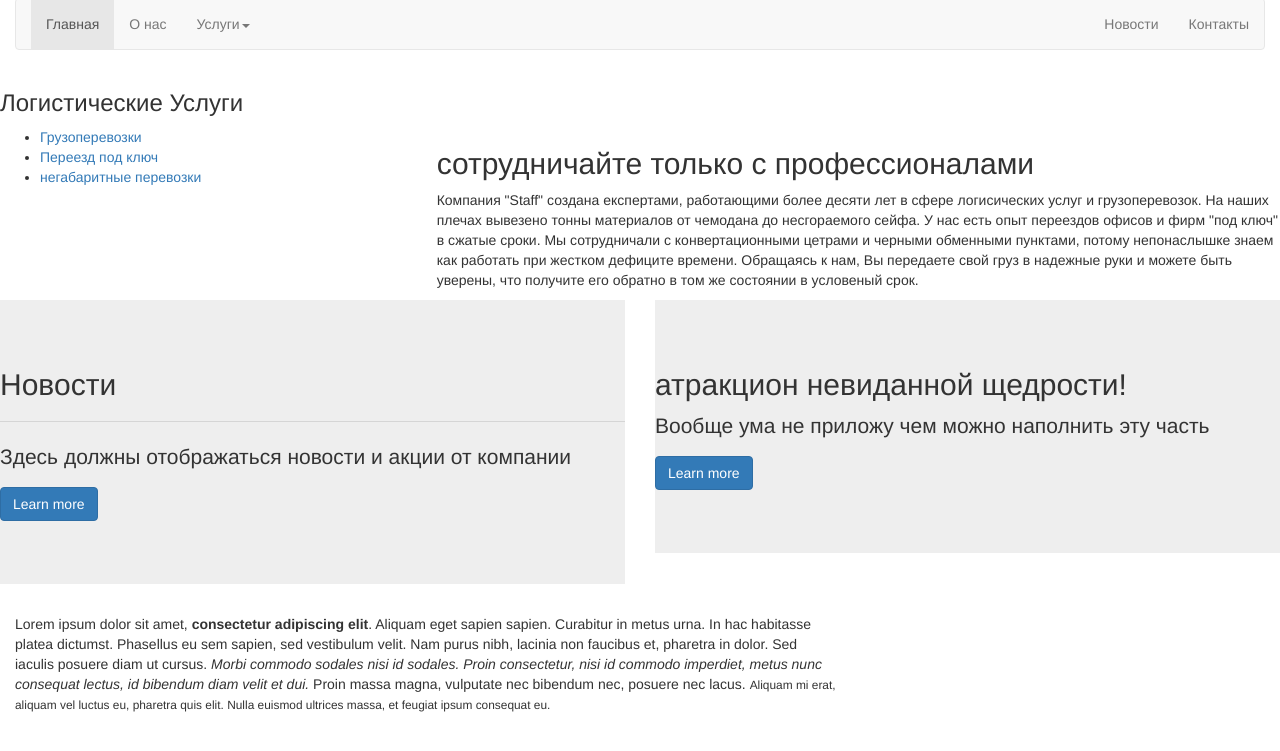
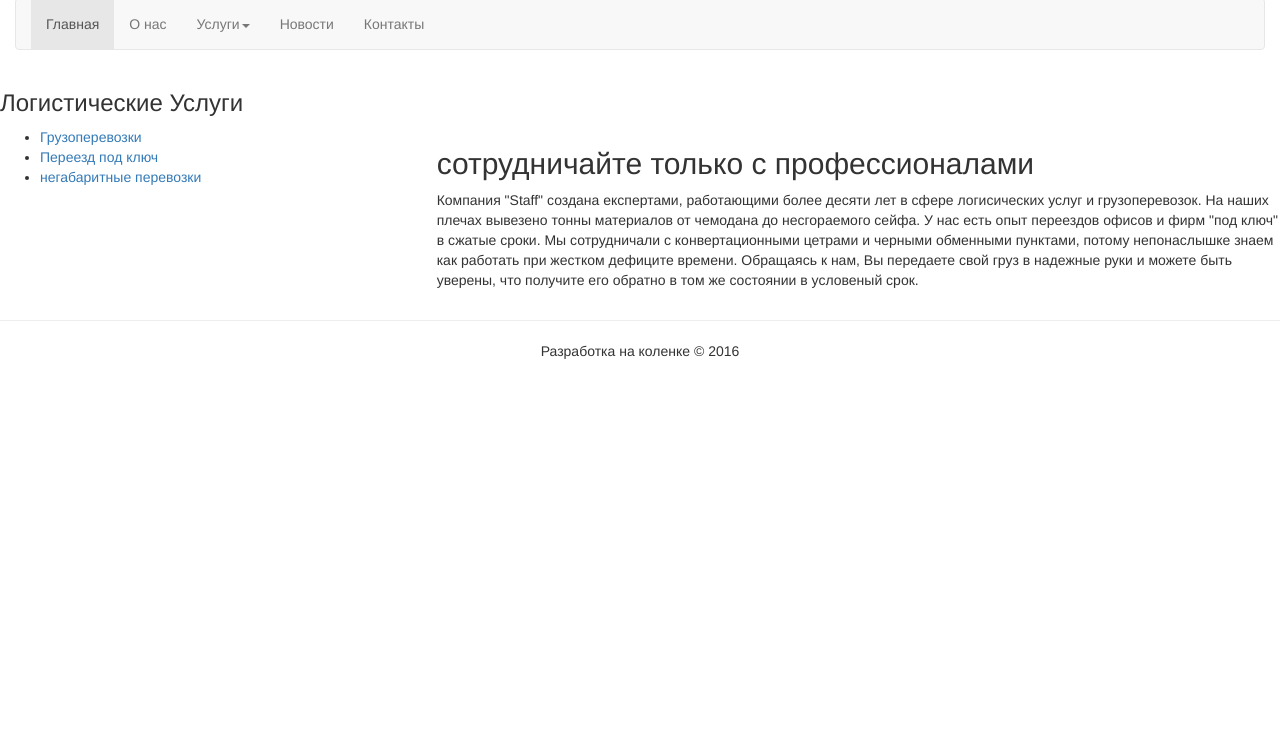
Before and after one commit to trunishka/homeworks, a plain HTML site: page site sample/about.html in a window 1280 px wide. Shown: the part 23-774 px from the top of the page. Drawn offline with Linux system fonts and the light colour scheme.

Commit message:
changes in site and in first homework

```diff
--- a/site sample/about.html
+++ b/site sample/about.html
@@ -35,29 +35,19 @@
 							 <a href="services" class="dropdown-toggle" data-toggle="dropdown">Услуги<strong class="caret"></strong></a>
 							<ul class="dropdown-menu">
 								<li>
-									<a href="#">Action</a>
+									<a href="cargo.html">Грузоперевозки</a>
 								</li>
 								<li>
-									<a href="#">Another action</a>
+									<a href="total.html">Переезд под ключ</a>
 								</li>
 								<li>
-									<a href="#">Something else here</a>
-								</li>
-								<li class="divider">
-								</li>
-								<li>
-									<a href="#">Separated link</a>
-								</li>
-								<li class="divider">
-								</li>
-								<li>
-									<a href="#">One more separated link</a>
+									<a href="owerlimit.html">Негабаритные перевозки</a>
 								</li>
 							</ul>
 						</li>
 					</ul>
 
-					<ul class="nav navbar-nav navbar-right">
+					<ul class="nav navbar-nav navbar-left">
 						<li>
 							<a href="news">Новости</a>
 						</li>
@@ -107,47 +97,16 @@
 
 		</div>
 	</div>
-	<div class="row">
-		<div class="col-md-6">
-			<div class="jumbotron">
-				<h2>
-					Новости
-				</h2>
-				<hr>
-				<p>
-					Здесь должны отображаться новости и акции от компании
-				</p>
-				<p>
-					<a class="btn btn-primary btn-large" href="news.html">Learn more</a>
-				</p>
-			</div>
-		</div>
-		<div class="col-md-6">
-			<div class="jumbotron">
-				<h2>
-					атракцион невиданной щедрости!
-				</h2>
-				<p>
-					Вообще ума не приложу чем можно наполнить эту часть
-				</p>
-				<p>
-					<a class="btn btn-primary btn-large" href="#">Learn more</a>
-				</p>
-			</div>
-		</div>
-	</div>
-		</div>
-		<div class="col-md-8">
 
-			<p>
-				Lorem ipsum dolor sit amet, <strong>consectetur adipiscing elit</strong>. Aliquam eget sapien sapien. Curabitur in metus urna. In hac habitasse platea dictumst. Phasellus eu sem sapien, sed vestibulum velit. Nam purus nibh, lacinia non faucibus et, pharetra in dolor. Sed iaculis posuere diam ut cursus. <em>Morbi commodo sodales nisi id sodales. Proin consectetur, nisi id commodo imperdiet, metus nunc consequat lectus, id bibendum diam velit et dui.</em> Proin massa magna, vulputate nec bibendum nec, posuere nec lacus. <small>Aliquam mi erat, aliquam vel luctus eu, pharetra quis elit. Nulla euismod ultrices massa, et feugiat ipsum consequat eu.</small>
-			</p>
-		</div>
-	</div>
 </div>
 
     <script src="js/jquery.min.js"></script>
     <script src="js/bootstrap.min.js"></script>
     <script src="js/scripts.js"></script>
   </body>
+<footer>
+	<hr>
+	<p align="center">Разработка на коленке &copy; 2016
+	</p>
+</footer>
 </html>
```
Also changed, not shown: index.html (+2 -2 lines), site sample/contacts.html (+3 -3 lines), site sample/index.html (+4 -14 lines).
